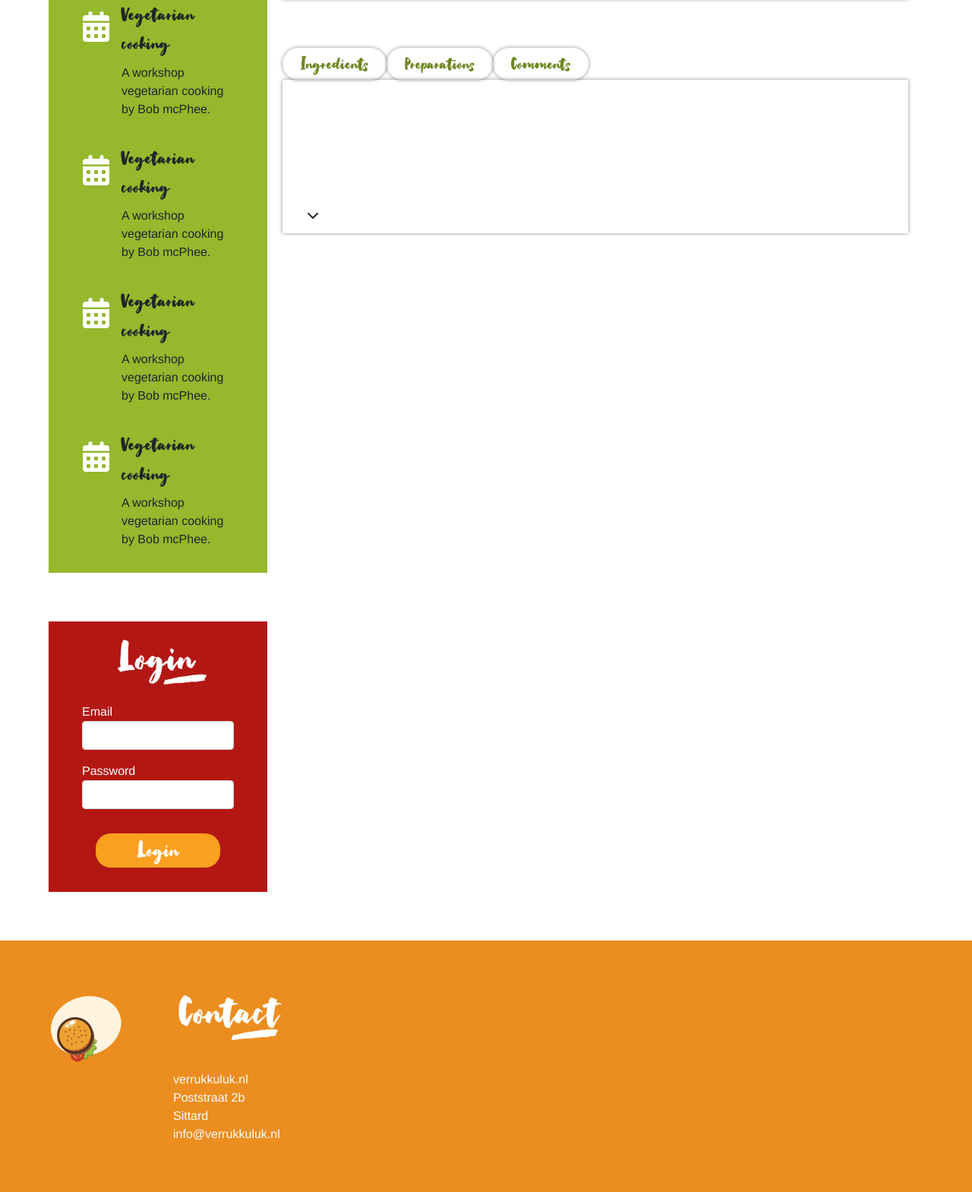
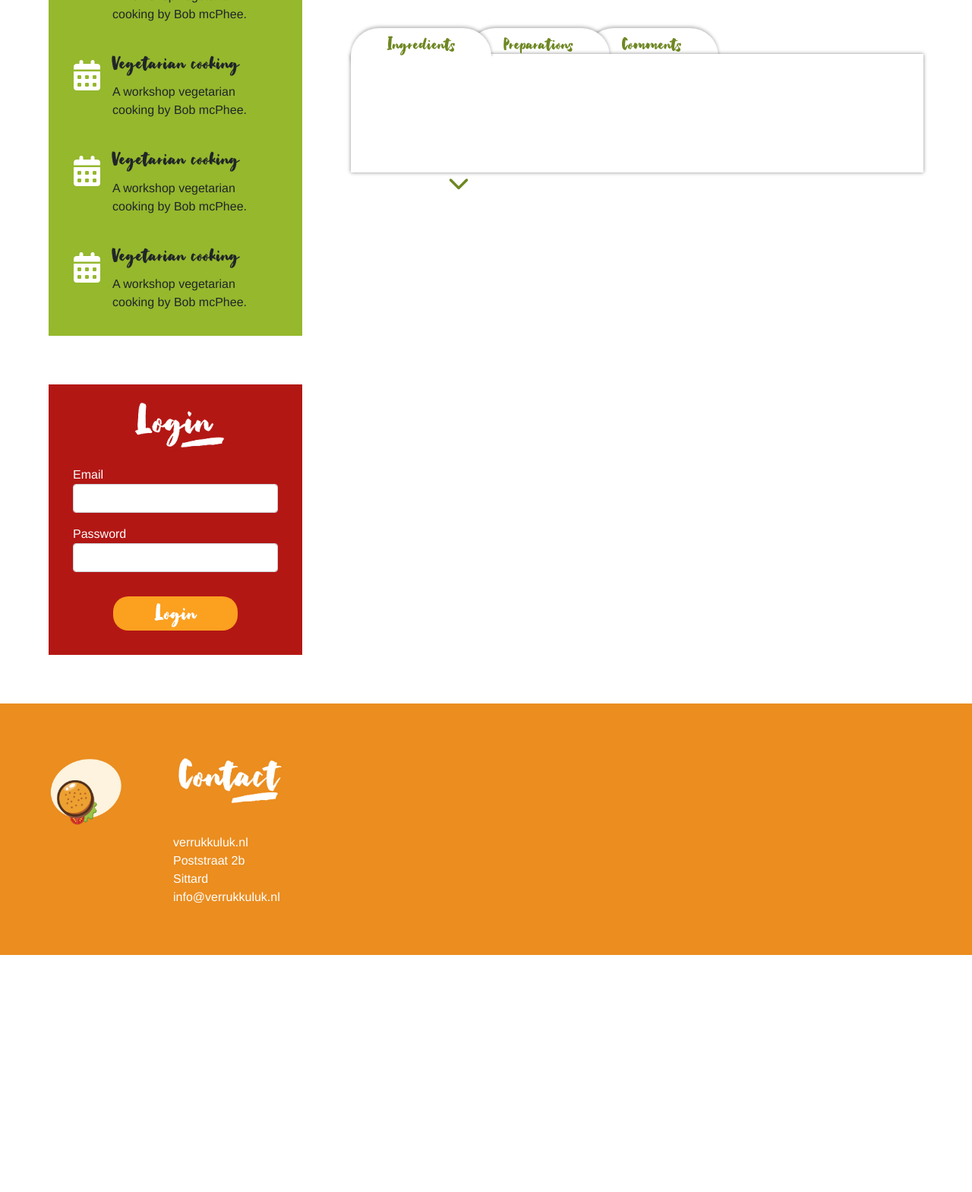
Before and after one commit to msleeuwenhoek/educom-verrukkulluk, a PHP site: page /index.php?action=detail in a window 1280 px wide. Shown: the part 961-2530 px from the top of the page at 76% size. After the commit the page ends 2218 px from the top, so only its background shows below. Run offline with PHP 8.4, Linux system fonts and the light colour scheme; data comes from the database, SQL or seed files in the repository; data that the repository does not hold is empty; some libraries are stand-ins or nearby versions.

Commit message:
fixed the grid, styled detail-tabs and cleaned up some css (#13)

```diff
--- a/assets/css/stylesheet.css
+++ b/assets/css/stylesheet.css
@@ -42,6 +42,7 @@ h1 {
 
 h2 {
   font-size: 42px;
+  color: var(--darker-green);
 }
 
 h3,
@@ -57,23 +58,74 @@ body {
   font-size: 16px;
 }
 
-.red-btn {
-  background-color: var(--lighter-red);
+/** CONTENT GRID & GENERAL STYLING **/
+.inner-section {
+  padding: 4rem;
+}
+
+.content-grid {
+  display: grid;
+  grid-template-columns: 29% 71%;
+  grid-auto-rows: 1fr;
+}
+
+.agenda-login-container {
+  display: grid;
+  grid-gap: 4rem;
+}
+
+.login-container,
+.agenda-container {
+  padding-inline: 2rem;
+}
+
+.login-container {
+  background-color: var(--darker-red);
+}
+
+.agenda-container {
+  background-color: var(--lighter-green);
+}
+
+.content-grid .header-image {
+  display: block;
+  margin: 1rem auto;
+  width: 150px;
+}
+
+/** BUTTONS **/
+.button {
   border: none;
   font-family: var(--heading);
-  font-size: 35px;
-  line-height: 0.7;
-  padding: 10px 35px;
   border-radius: 20px;
 }
 
-.red-btn a {
+.button a {
   color: white;
   text-decoration: none;
 }
 
-.inner-section {
-  padding: 4rem;
+.red-btn,
+.login-btn,
+.get-started-btn {
+  font-size: 35px;
+  line-height: 0.7;
+}
+
+.red-btn {
+  background-color: var(--lighter-red);
+  padding: 10px 35px;
+}
+.login-btn {
+  background-color: var(--lighter-orange);
+  display: block;
+  margin: 2rem auto;
+  padding: 10px 55px;
+}
+
+.get-started-btn {
+  background-color: var(--lighter-red);
+  padding: 10px 35px;
 }
 
 /** HERO SECTION **/
@@ -136,9 +188,10 @@ body {
   transition: all 300ms ease-in-out;
   z-index: 1;
   box-shadow: 0 0 15px rgba(0, 0, 0, 0.618);
+  display: none;
 }
 
-.menu a {
+.menu-item a {
   color: var(--lighter-red);
   font-family: var(--heading);
   font-size: 60px;
@@ -151,20 +204,13 @@ body {
 }
 
 .active-menu {
+  display: flex;
   transform: translateY(240px);
 }
 
 /** CONTENT SECTION **/
-.content-section {
-  padding-inline: 2rem;
-}
 
 /** agenda **/
-.agenda {
-  background-color: var(--lighter-green);
-  margin-bottom: 4rem;
-}
-
 .agenda-item {
   display: flex;
   padding-bottom: 2rem;
@@ -176,36 +222,13 @@ body {
   margin-left: -15px;
 }
 
-.agenda img.header,
-.login img.header {
-  display: block;
-  margin: 1rem auto;
-  width: 150px;
-}
-
 /** login **/
-.login {
-  background-color: var(--darker-red);
-}
-
-.login label {
+.login-container label {
   color: white;
 }
 
-.login input {
+.login-container input {
   margin-bottom: 1rem;
-}
-
-.login .btn {
-  background-color: var(--lighter-orange);
-  border: none;
-  display: block;
-  margin: 2rem auto;
-  font-family: var(--heading);
-  font-size: 35px;
-  line-height: 0.7;
-  padding: 10px 55px;
-  border-radius: 20px;
 }
 
 /** recipes **/
@@ -213,7 +236,6 @@ body {
   display: grid;
   grid-template-columns: 1fr 1fr;
   grid-gap: 4rem;
-  padding: 0;
   padding-left: 4rem;
 }
 
@@ -235,10 +257,6 @@ body {
   padding: 1rem 2rem;
 }
 
-h2 {
-  color: var(--darker-green);
-}
-
 .title-rating-container,
 .recipe-container .button-stats-container {
   display: flex;
@@ -253,25 +271,11 @@ h2 {
   color: var(--lighter-red);
 }
 
-.recipe-container .button-stats-container button {
-  background-color: var(--lighter-red);
-  border: none;
-  font-family: var(--heading);
-  font-size: 35px;
-  line-height: 0.7;
-  padding: 10px 35px;
-  border-radius: 20px;
-}
-
-.recipe-container .button-stats-container button a {
-  color: white;
-  text-decoration: none;
-}
-
 /** FOOTER SECTION **/
 .footer {
   background-color: var(--darker-orange);
   color: white;
+  width: 100%;
 }
 .footer .inner-section {
   display: flex;
@@ -290,7 +294,9 @@ h2 {
 }
 
 /** DETAIL SECTION **/
-
+.detail-container {
+  padding-left: 4rem;
+}
 .main-details-container {
   box-shadow: 0 0 5px rgba(0, 0, 0, 0.455);
   padding: 0;
@@ -343,24 +349,65 @@ h2 {
 }
 
 .detail-tabs label {
-  padding-inline: 1.5rem;
+  padding-inline: 3rem;
   color: var(--darker-green);
   font-family: var(--heading);
   font-size: 28px;
-  box-shadow: 0 0 5px rgba(0, 0, 0, 0.455);
+  box-shadow: 0px -2px 4px rgba(0, 0, 0, 0.277);
   border-radius: 50px;
+  padding-bottom: 2rem;
+  margin-bottom: -2.5rem;
+  background-color: white;
+  position: relative;
+  z-index: 11;
+}
+.detail-tabs label::after {
+  content: " ";
+  position: absolute;
+  top: 50%;
+
+  display: inline-block;
+  width: 140%;
+  height: 50px;
+  background-color: white;
+  z-index: inherit;
+}
+
+.label-1::after {
+  left: 0;
+}
+
+.label-2::after,
+.label-3::after {
+  left: -10%;
 }
 
 .detail-tabs .tab {
   width: 100%;
+
   order: 1;
   display: none;
   box-shadow: 0 0 5px rgba(0, 0, 0, 0.455);
+  z-index: 20;
   padding: 2rem;
+  background-color: white;
+}
+
+.detail-tabs .label-2 {
+  margin-left: -2rem;
+  z-index: 10;
+}
+.detail-tabs .label-3 {
+  margin-left: -2rem;
+  z-index: 9;
 }
 
 .detail-tabs input[type="radio"]:checked + label + .tab {
   display: block;
+}
+
+.detail-tabs input[type="radio"]:checked + label {
+  z-index: 21;
 }
 
 .box {
@@ -369,8 +416,14 @@ h2 {
   height: 100%;
 }
 .scrollable {
-  max-height: 400px;
+  max-height: 500px;
   overflow: auto;
+}
+
+.scroll-arrow {
+  color: var(--darker-green);
+  margin: 2rem 6rem;
+  font-size: 28px;
 }
 
 /** INGREDIENTS TAB **/
@@ -400,7 +453,6 @@ h2 {
 }
 
 /** PREPARATIONS TAB **/
-
 .preparation-container .preparation {
   margin-block: 2rem;
   display: flex;
@@ -417,7 +469,6 @@ h2 {
 }
 
 /** COMMENTS TAB **/
-
 .comment-container .comment {
   display: flex;
   gap: 1rem;
@@ -431,7 +482,6 @@ h2 {
   border-radius: 50px;
   border: solid 4px var(--darker-orange);
 }
-
 .comment-container .username {
   color: var(--darker-green);
   font-family: var(--heading);
--- a/templates/detail.html.twig
+++ b/templates/detail.html.twig
@@ -7,8 +7,8 @@
 
 {% block content %}
 
-<div class="row ">
-    <div class="col-md-12 detail-container main-details-container">
+<div class="detail-container">
+    <div class="main-details-container">
         <div class="img-container">
             <img class="recipe-image" src="./assets/img/{{ data.recipe.file_name }}.jpg" alt="{{ recipe.recipe.file_name }}" >
         </div>
@@ -35,19 +35,19 @@
                 <p> {{data.recipe.long_description}} </p>
             </div>
             <div class="button-favorite-container">
-                <button class="red-btn"><a href="index.php?action=grocerylist">Add to grocerylist</a></button>
+                <button class="red-btn button"><a href="index.php?action=grocerylist">Add to grocerylist</a></button>
                 <i class="fa fa-heart"></i>
             </div>
         </div>
     </div>
 </div>
 
-<div class="row ">
-    <div class="col-md-12  detail-tabs">
+<div class="detail-container">
+    <div class="detail-tabs">
         <input type="radio" id="ingredients-tab" checked="checked" name="detail-tab-radio">
-        <label for= "ingredients-tab">Ingredients</label>
-        <div class="tab ingredients ">
-        <div class="box">
+        <label for= "ingredients-tab" class="label-1" >Ingredients</label>
+        <div class="tab ingredients">
+            <div class="box">
             <div class="scrollable">
             {% for ingredient in data.ingredients %}
             <div class="ingredient-container">
@@ -66,7 +66,7 @@
             </div>
         </div>
          <input type="radio" id="preparations-tab" name="detail-tab-radio">
-        <label for= "preparations-tab">Preparations</label>
+        <label for= "preparations-tab" class="label-2">Preparations</label>
         <div class="tab preparations">
             <div class="box">
             <div class="scrollable">
@@ -85,8 +85,8 @@
             </div>
         </div>
          <input type="radio" id="comments-tab" name="detail-tab-radio">
-        <label for= "comments-tab">Comments</label>
-        <div class="tab comments">
+        <label for= "comments-tab" class="label-3">Comments</label>
+        <div class="tab comments ">
              <div class="box">
             <div class="scrollable">
             {% for comment in data.comments %}
--- a/templates/homepage.html.twig
+++ b/templates/homepage.html.twig
@@ -24,7 +24,7 @@
                 </div>
             </div>
             <div class="button-stats-container">
-                <button class="red-btn"><a href="index.php?recipe_id={{recipe.recipe.id}}&action=detail">Get started!</a></button>
+                <button class="red-btn button"><a href="index.php?recipe_id={{recipe.recipe.id}}&action=detail">Get started!</a></button>
                 <span>
                 <span class="recipe-stats"><i class="fa fa-user"></i> 4</span>
                 <span class="recipe-stats"><i class="fa fa-euro-sign"></i> {{recipe.total_price}}</span>
--- a/templates/main.html.twig
+++ b/templates/main.html.twig
@@ -28,9 +28,9 @@
     </script>
 </head>
 <body>
-<div class="container-fluid">
+<div class="wrapper">
 
-    <div class="row  hero-section">
+    <div class="hero-section">
         <div class="menu inner-section">
             <a href="index.php"><img class="menu-logo" src="assets/img/logo-v2.png"/></a>
             <div>
@@ -38,7 +38,7 @@
             <span class="menu-item"><a href="index.php?action=grocerylist">My grocery list</a></span>
             </div>
         </div>
-        <div class="col-md-12 inner-section">
+        <div class=" inner-section">
         <div class="header">
             <a href="index.php"><img class="logo" src="assets/img/logo-v2.png"/></a>
             <div class="search-menu-section">
@@ -54,11 +54,11 @@
         </div>
     </div>
 
-    <div class="row inner-section content">
-        <div class="col-md-3 ">
-            <div class="row agenda content-section">
-                <div class="col-md-12">
-                <img class="header" src="./assets/img/verrukkulluk-agenda.png" alt="agenda"/>
+    <div class="inner-section">
+        <div class="content-grid">
+            <div class="agenda-login-container">
+                <div class="agenda-container">
+                    <img class="header-image" src="./assets/img/verrukkulluk-agenda.png" alt="agenda"/>
                     <div class="agenda-item">
                         <i class="fa fa-calendar"></i>
                         <div>
@@ -95,10 +95,8 @@
                         </div>
                     </div>
                 </div>
-            </div>
-            <div class="row login content-section">
-            <div class="col-md-12 ">
-                <img class="header" src="./assets/img/verrukkulluk-login.png" alt="Login"/>
+                <div class="login-container">
+                    <img class="header-image" src="./assets/img/verrukkulluk-login.png" alt="Login"/>
                     <form>
                         <div class="form-group">
                             <label for="email">Email</label>
@@ -108,21 +106,19 @@
                             <label for="password">Password</label>
                             <input type="password" class="form-control" id="password" >
                         </div>
-                    <button type="submit" class="btn btn-primary">Login</button>
+                        <button type="submit" class="button login-btn"><a href="index.php?action=login">Login</a></button>
                     </form>
                 </div>
             </div>
-        </div>
-        <div class="col-md-9 content-section ">
-
+            <div class="recipes-container">
                 {%  block content %}
                 {%  endblock %}
             </div>
         </div>
+    </div>
 
-
-    <div class="row footer">
-        <div class="col-md-9 inner-section">
+    <div class="footer">
+        <div class="inner-section">
 
             <img class="logo" src="./assets/img/verrukkulluk-pay-off.png" alt="verrukkulluk logo"/>
             <div>
@@ -137,6 +133,7 @@
 
 
 
+
 </div>
 
 
```
Lines whose indentation alone changed are shown as unchanged.
